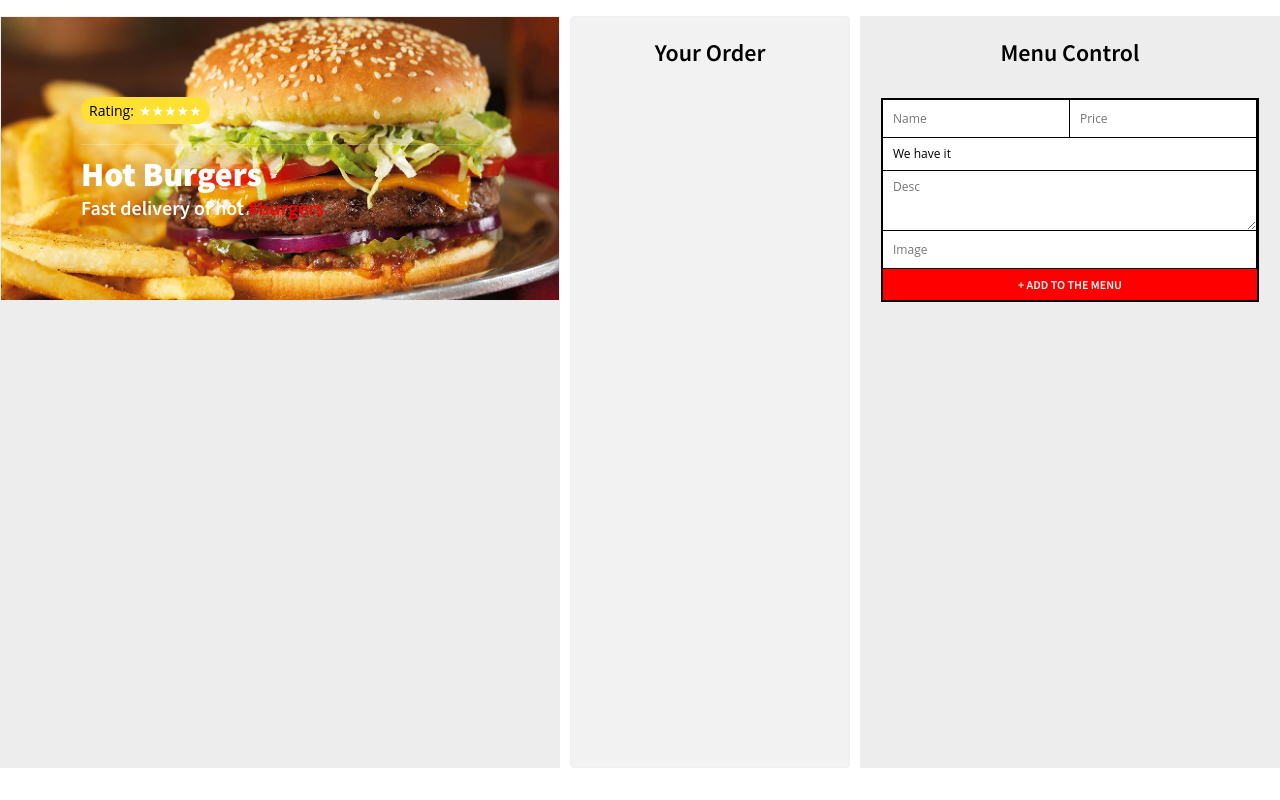
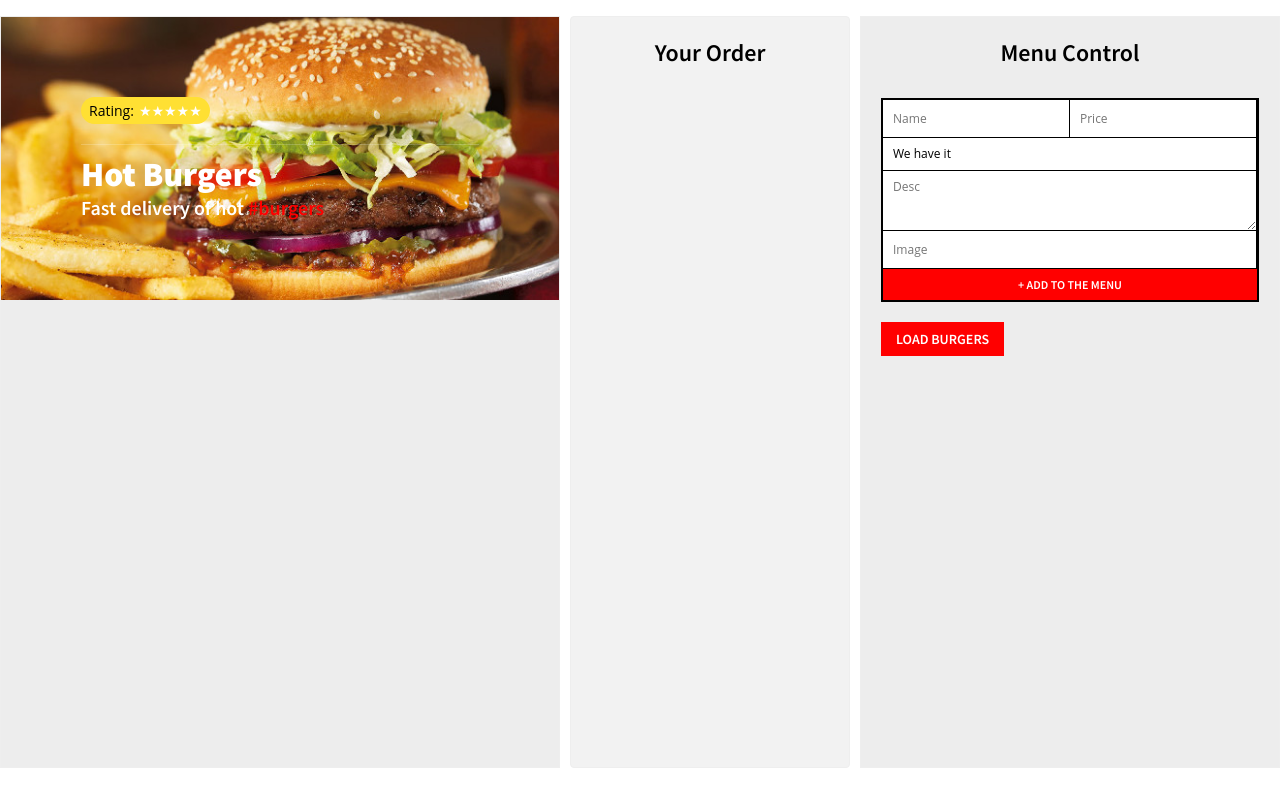
Before and after one commit to Starcatch/BurgerHub, a React (Create React App) app: page /restaurant/1 in a window 1280 px wide. Built offline with nearby package versions, Linux system fonts and the light colour scheme.

Commit message:
create Burger component

```diff
--- a/src/components/AddBurgerForm.js
+++ b/src/components/AddBurgerForm.js
@@ -12,12 +12,13 @@ class AddBurgerForm extends React.Component {
     event.preventDefault();
     const burger = {
       name: this.nameRef.current.value,
-      price: this.priceRef.current.value,
+      price: parseFloat(this.priceRef.current.value),
       status: this.statusRef.current.value,
       desc: this.descRef.current.value,
       image: this.imageRef.current.value,
     }
-
+     this.props.addBurger(burger);
+     event.currentTarget.reset()
   };
 
   render() {
--- a/src/components/App.js
+++ b/src/components/App.js
@@ -2,26 +2,42 @@ import React from 'react';
 import Header from './Header';
 import Order from './Order';
 import MenuAdmin from './MenuAdmin';
+import Burger from './Burger'
+import sampleBurgers from '../sample-burgers';
 
 class App extends React.Component {
   state = {
-    burger: {},
+    burgers: {},
     order: {}
   };
 
   addBurger = burger => {
     console.log('addBurger', burger);
+    //1. Make a copy of the sate object
+    const burgers = {...this.state.burgers};
+    //2.Add a new burger to burgers varieable
+    burgers[`burger ${Date.now()}`] = burger;
+    //3. write our new object burgers into state
+    this.setState({burgers})
   };
+
+  loadSampleBurgers = () => {
+    this.setState({burgers: sampleBurgers})
+  }
 
   render() {
     return(
     <div className='burger-paradise'>
       <div className='menu'>
         <Header title="Hot Burgers" />
+        <ul className='burgers'>
 
+        </ul>
       </div>
       <Order/>
-      <MenuAdmin addBurger={this.addBurger}/>
+      <MenuAdmin addBurger={this.addBurger}
+      loadSampleBurgers={this.loadSampleBurgers}
+      />
     </div>
     );
   }
--- /dev/null
+++ b/src/components/Burger.js
@@ -0,0 +1,9 @@
+import React from 'react';
+
+class Burger extends React.Component {
+  render() {
+    return <p>Burger Component</p>;
+  }
+}
+
+export default Burger;
--- a/src/components/MenuAdmin.js
+++ b/src/components/MenuAdmin.js
@@ -7,6 +7,7 @@ class MenuAdmin extends React.Component {
     <div className='order-wrap'>
     <h2>Menu Control</h2>
     <AddBurgerForm addBurger={this.props.addBurger}/>
+    <button onCLick={this.props.loadSampleBurgers}>load burgers</button>
     </div>
     );
   }
```
